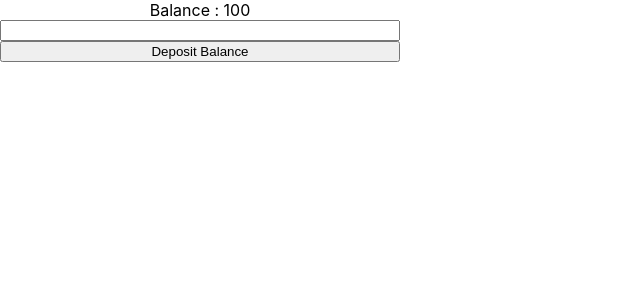
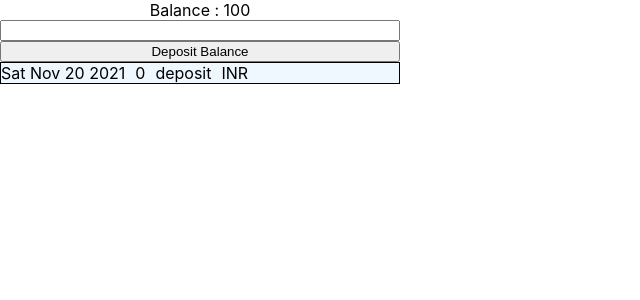
Before and after one commit to Ramakanth789/reduxsaga-bank, a React (Create React App) app: page / in a window 1280 px wide. Both pictures are taken after a click on the button "Deposit Balance". Shown: the top 300 px of the page, without its empty margins (0-640 px from the left). Built offline with nearby package versions, Linux system fonts and the light colour scheme.

Commit message:
'collectionslice'

```diff
--- a/package.json
+++ b/package.json
@@ -16,7 +16,8 @@
     "react-dom": "^17.0.2",
     "react-redux": "^7.2.6",
     "react-scripts": "4.0.3",
-    "typescript": "^4.1.6"
+    "typescript": "^4.1.6",
+    "uuid": "^8.3.2"
   },
   "scripts": {
     "start": "react-scripts start",
@@ -38,5 +39,8 @@
       "last 1 firefox version",
       "last 1 safari version"
     ]
+  },
+  "devDependencies": {
+    "@types/uuid": "^8.3.3"
   }
 }
--- a/src/App.tsx
+++ b/src/App.tsx
@@ -2,6 +2,7 @@ import './App.css';
 import { useSelector } from 'react-redux';
 import { selectBalance } from './features/bank/bank.docslice';
 import Bank from './components/Bank/Bank';
+import Transactions from './smart-components/Transactions/Transactions';
 
 function App() {
 
@@ -12,6 +13,7 @@ function App() {
     <div className="App">
       Balance : {balance}
       <Bank></Bank>
+      <Transactions></Transactions>
     </div>
   );
 }
--- a/src/components/Bank/Bank.tsx
+++ b/src/components/Bank/Bank.tsx
@@ -2,6 +2,7 @@ import React, { useCallback, useRef, useState } from "react";
 import { useDispatch } from "react-redux";
 import { deposit as moneyCredit } from "../../features/bank/bank.docslice";
 import { addTransaction } from "../../features/transactions/transactions.colslice";
+import { v4 as generateUniqueId } from 'uuid';
 
 const Bank = () => {
 
@@ -14,10 +15,11 @@ const Bank = () => {
         //dispatch({ type: 'bank/deposit', payload: {amount:depositInput.current.value} });
         dispatch(moneyCredit(depositInput.current.value));
         dispatch(addTransaction({
-            transactionId: String(Math.random()),
+            transactionId: generateUniqueId(),
             date: (new Date()).toDateString(),
-            amount: depositInput.current.value,
-            transactionType: "deposit"
+            amount: Number(depositInput.current.value),
+            transactionType: "deposit",
+            currency:"INR"
         }
         ))
 
--- a/src/features/transactions/transactions.colslice.ts
+++ b/src/features/transactions/transactions.colslice.ts
@@ -10,6 +10,7 @@ export interface ITransaction {
     date: string;
     amount: number;
     transactionType: string;
+    currency :string;
 }
 
 const entityAdapter = createEntityAdapter<ITransaction>({
--- /dev/null
+++ b/src/smart-components/Transaction/Transaction.css
@@ -0,0 +1,7 @@
+.TransactionWrapper {
+    display: flex;
+    flex-direction: row;
+    background-color: aliceblue;
+    gap : 10px;
+    border : 1px solid black;
+}
--- /dev/null
+++ b/src/smart-components/Transaction/Transaction.tsx
@@ -0,0 +1,21 @@
+import React from "react";
+import { ITransaction } from "../../features/transactions/transactions.colslice";
+import './Transaction.css'
+
+export interface TransactionProps extends ITransaction, React.ComponentPropsWithoutRef<any> {
+
+}
+
+const Transaction = (props: TransactionProps) => {
+
+    const { amount, date, transactionType, currency } = props;
+
+    return <div className="TransactionWrapper">
+        <div>{date}</div>
+        <div>{amount}</div>
+        <div>{transactionType}</div>
+        <div>{currency}</div>
+    </div>
+}
+
+export default Transaction
--- a/src/smart-components/Transactions/Transactions.tsx
+++ b/src/smart-components/Transactions/Transactions.tsx
@@ -1,10 +1,21 @@
-import React from "react";
+import React, { useMemo } from "react";
+import { useSelector } from "react-redux";
+import { selectAllTransactions } from "../../features/transactions/transactions.colslice";
+import Transaction from "../Transaction/Transaction";
 
-const name = () => {
+const Transactions = () => {
+
+   const transactions = useSelector(selectAllTransactions);
+
+   const transactionsUI = useMemo(() => {
+      return transactions.map((transaction) => <Transaction {...transaction} />)
+   }, [transactions])
 
    return <>
-
+      {
+         transactionsUI
+      }
    </>
 }
 
-export default name
+export default Transactions
```
Also changed, not shown: 1 other file (tests, documents, lock files or other folders).
